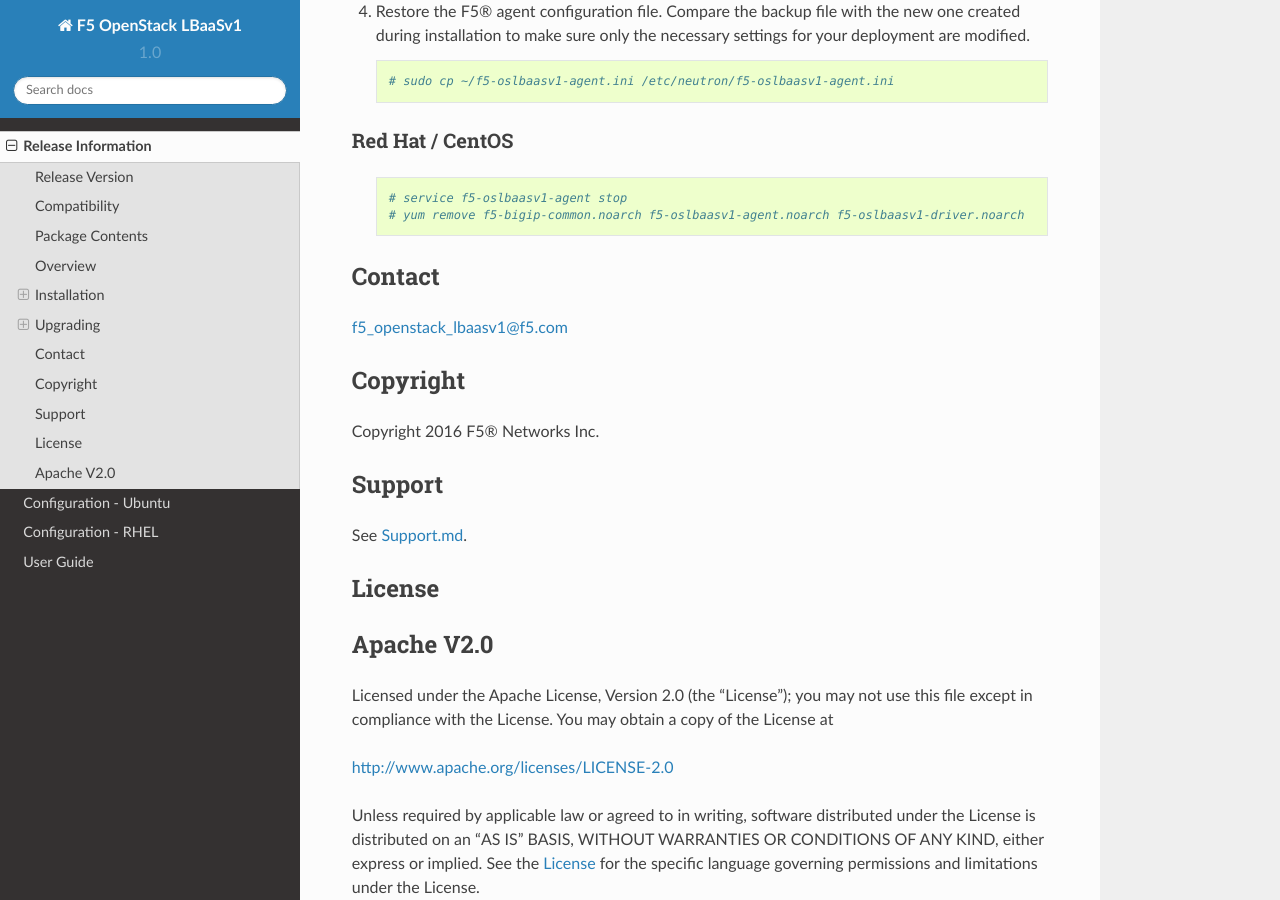
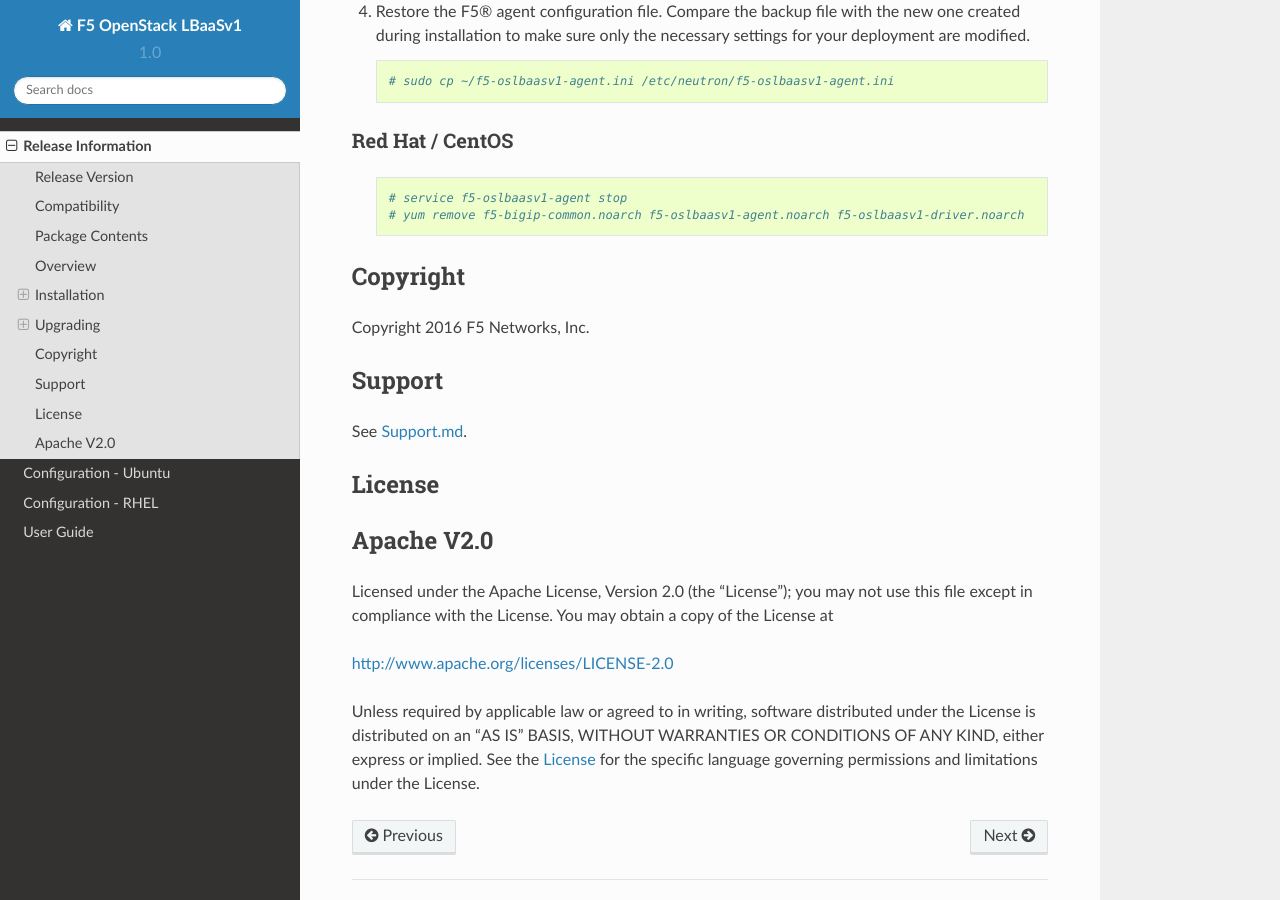
Before and after one commit to F5Networks/f5-openstack-lbaasv1, a Sphinx documentation site: the page built from docs/release_readme.rst, in a window 1280 px wide and 900 px high, scrolled down 2241 px. Built offline with Sphinx 7.4.7 and the Read the Docs theme 2.0.0, drawn with Linux system fonts in a browser that asks for light colours.

Commit message:
address code review from @mattgreene

```diff
--- a/docs/release_readme.rst
+++ b/docs/release_readme.rst
@@ -133,15 +133,10 @@
         # yum remove f5-bigip-common.noarch f5-oslbaasv1-agent.noarch f5-oslbaasv1-driver.noarch
 
 
-Contact
--------
-
-f5_openstack_lbaasv1@f5.com
-
 Copyright
 ---------
 
-Copyright 2016 F5® Networks Inc.
+Copyright 2016 F5 Networks, Inc.
 
 Support
 -------
```
Also changed, not shown: README.rst (+1 -6 lines), docs/index.rst (+4 -4 lines), .github/ISSUE_TEMPLATE.md, agent/README.rst, driver/README.rst, 2 other files.
